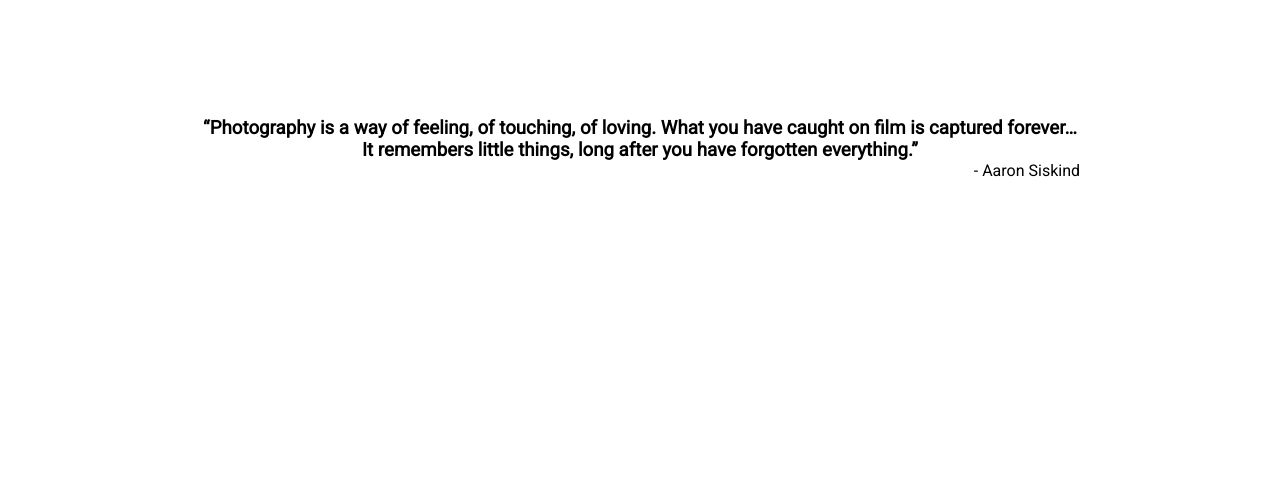
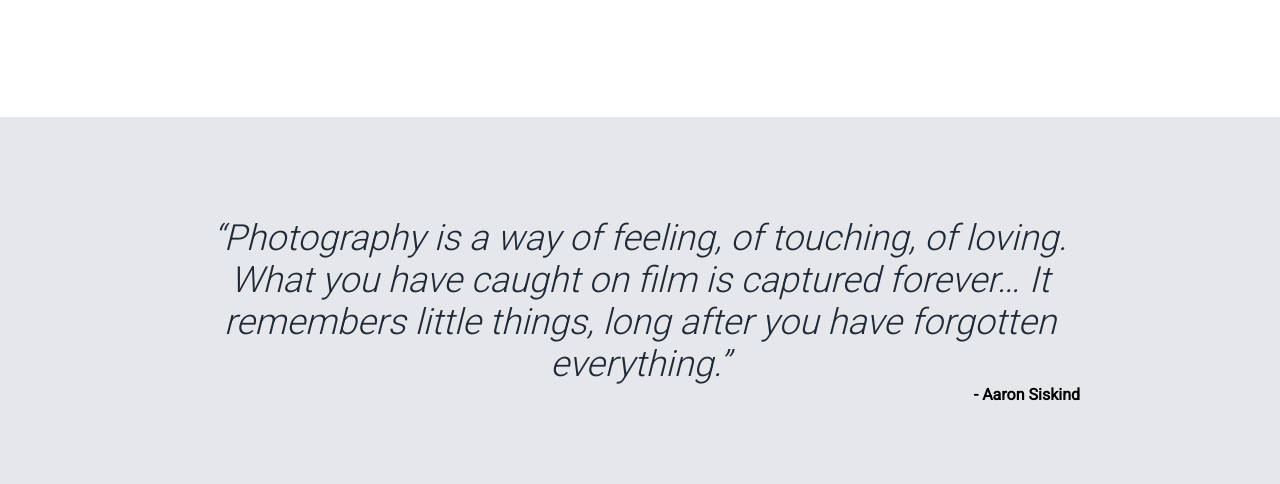
Before and after one commit to Doraeyja/odin-landing-page, a plain HTML site: page index.html in a window 1280 px wide. Shown: the part 1617-2101 px from the top of the page. Before the commit the page ends 1797 px from the top, so only its background shows below. Drawn offline with Linux system fonts and the light colour scheme.

Commit message:
Add styling to the quote section

```diff
--- a/style.css
+++ b/style.css
@@ -159,15 +159,23 @@ h2 {
    display: flex;
    flex-direction: column;
    justify-content: center;
+   background-color: #E5E7EB;
+   padding-top: 100px;
 }
 
 .quote h3 {
     align-self: center;
     text-align: center;
+    font-size: 36px;
+    font-weight: lighter;
+    font-style: italic;
+    color: #1F2937;
 }
 
 .quote p {
     align-self: flex-end;
+    font-weight: bold;
+    padding-bottom: 80px;
 }
 
 * {
```
